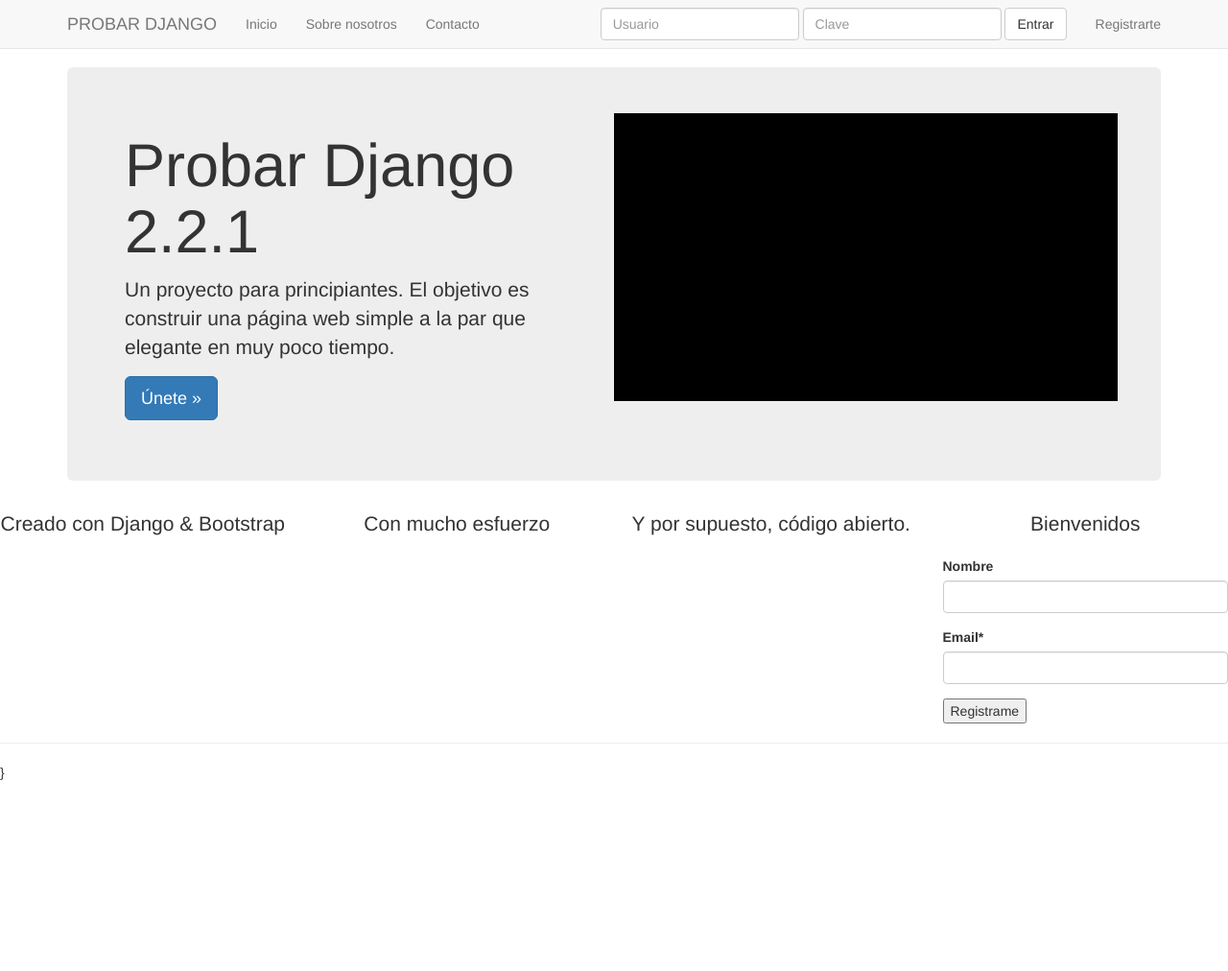
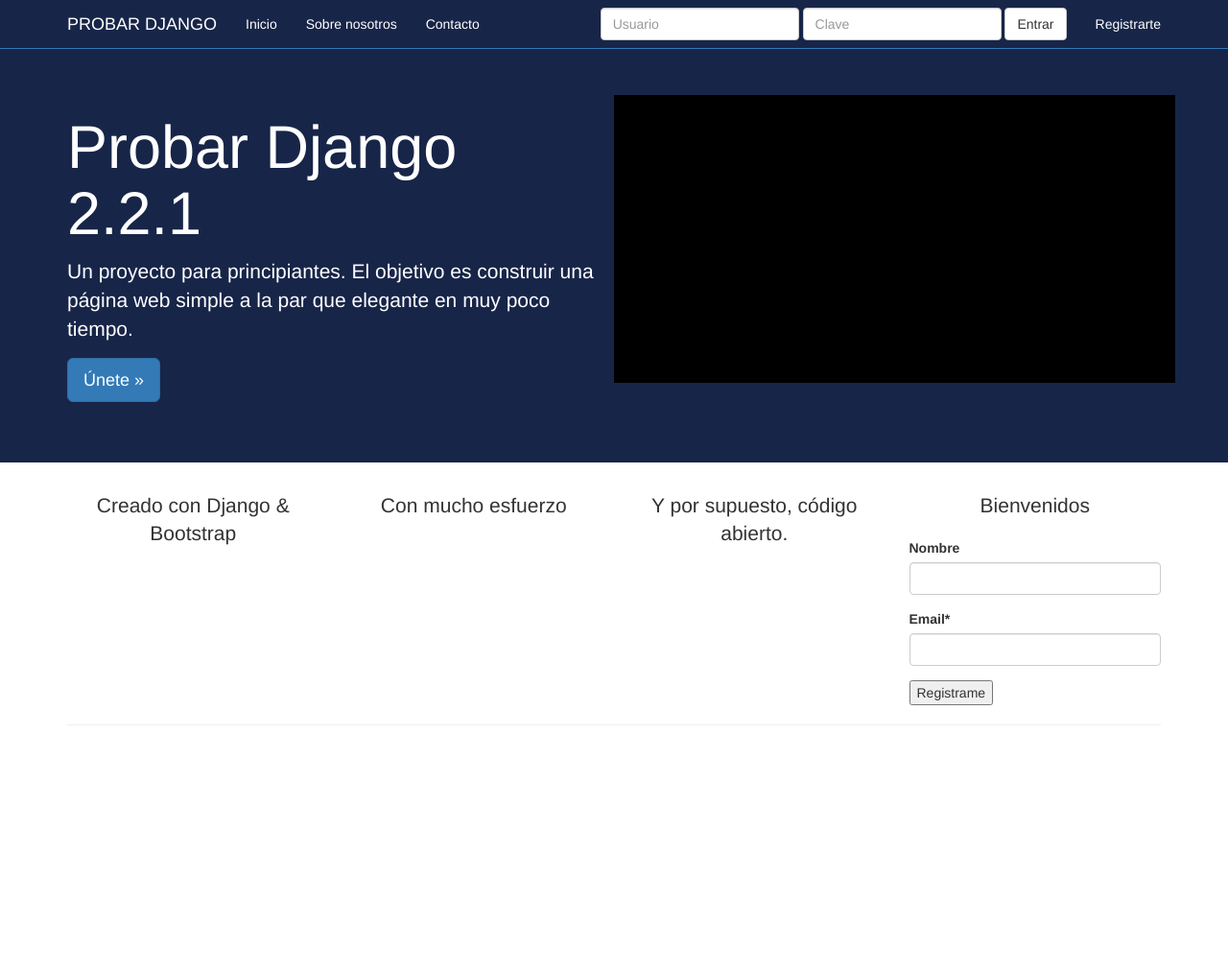
Before and after one commit to rubenc18/Django-Udemy, a Django app: page / in a window 1280 px wide. Shown: the top 1012 px of the page at 96% size. Run offline with Django 3.2, Linux system fonts and the light colour scheme; some libraries are stand-ins or nearby versions.

Commit message:
35. Estilo: Personalizar CSS en Jumbotron & Navbar
Mejorar el estilo de la página

```diff
--- a/pd221/src/static_pro/static/css/navbar-static-top.css
+++ b/pd221/src/static_pro/static/css/navbar-static-top.css
@@ -3,5 +3,25 @@ body {
 }
 
 .navbar-static-top {
-  margin-bottom: 19px;
+  margin-bottom: 0px;
 }
+
+.navbar-default {
+	background-color: #172548 !important;
+	border-color: #337ab7 !important;
+}
+.navbar-default .navbar-brand {
+	color: #FFF !important;
+}
+
+.navbar-default .navbar-bran:hover {
+	color: #337ab7 !important;
+}
+
+.navbar-default .navbar-nav>li>a {
+	color: #FFF !important;
+}
+
+.navbar-default .navbar-nav>li>a:hover {
+	color: #faffbd !important;
+}
--- a/pd221/src/templates/base.html
+++ b/pd221/src/templates/base.html
@@ -14,6 +14,10 @@
 
     <title>{% block head_title %}{% endblock %}PD 221</title>
 
+<style>
+{% block style %}{% endblock %}
+</style>
+
 {% include "head_css.html" %}
   </head>
 
@@ -21,23 +25,19 @@
 
 {% include "navbar.html" %}
 
+{% block jumbotron %}
+{% endblock %}
+<div class="container">
 
 
-    <div class="container">
-{% block jumbotron %}
-<!-- Main component for a primary marketing message or call to action -->
-
-{% endblock %}
-      </div>
 
 
 {% block content %}
 {% endblock %}
 
-    </div> <!-- /container -->
+</div>
 
 
 {% include "javascript.html" %}
   </body>
-}
 </html>
--- a/pd221/src/templates/inicio.html
+++ b/pd221/src/templates/inicio.html
@@ -3,9 +3,18 @@
 
 {% block head_title %}Bienvenidos | {% endblock %}
 
+<style>
+{% block style %}
+.jumbotron {
+	background-color: #172548 !important;
+	color: white !important;
+}
+{% endblock %}
+</style>
+
 {% block jumbotron %}
 <div class="jumbotron">
-
+<div class="container">
 <div class='row'>
 	<div class='col-sm-6'>
   <h1>Probar Django 2.2.1</h1>
@@ -15,6 +24,7 @@
         </p>
 </div>
 <div class='col-sm-6' style='background-color:black;height:300px;'></div>
+</div>
 </div>
 </div>
 {% endblock %}
```
Also changed, not shown: 1 other file.
